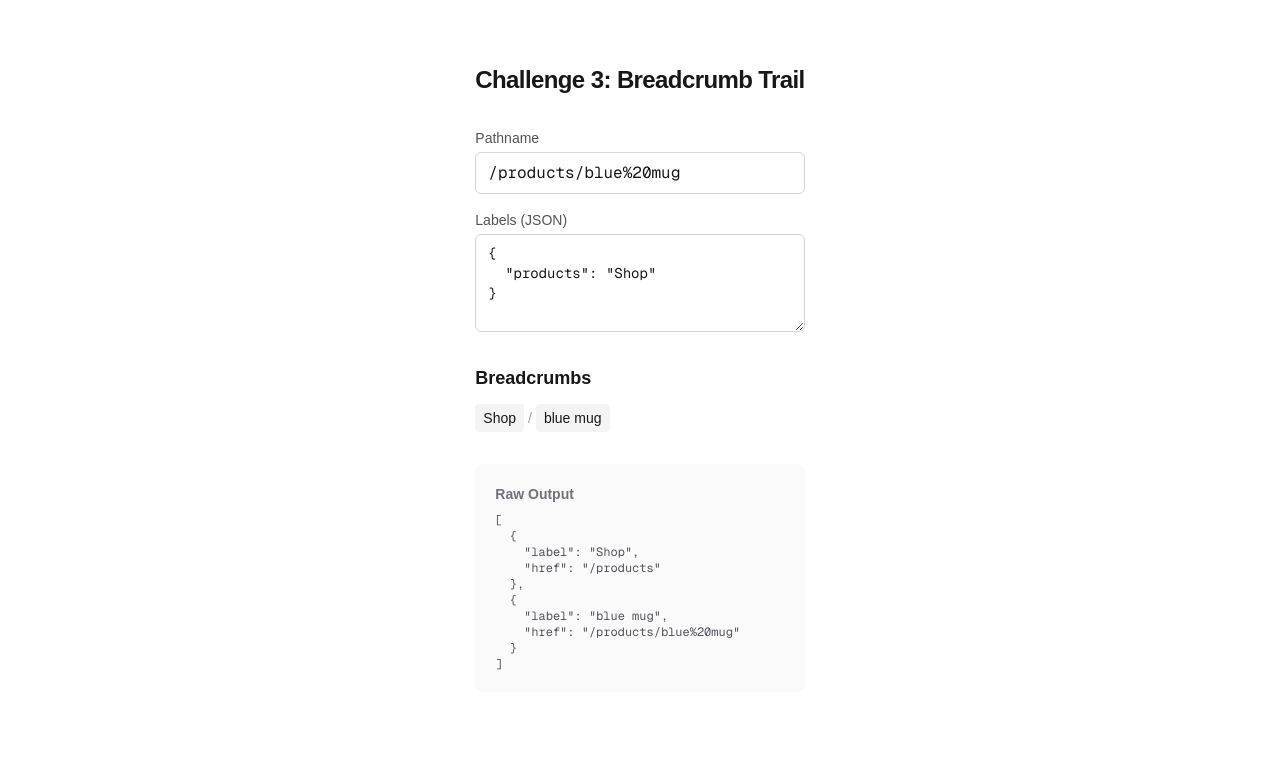
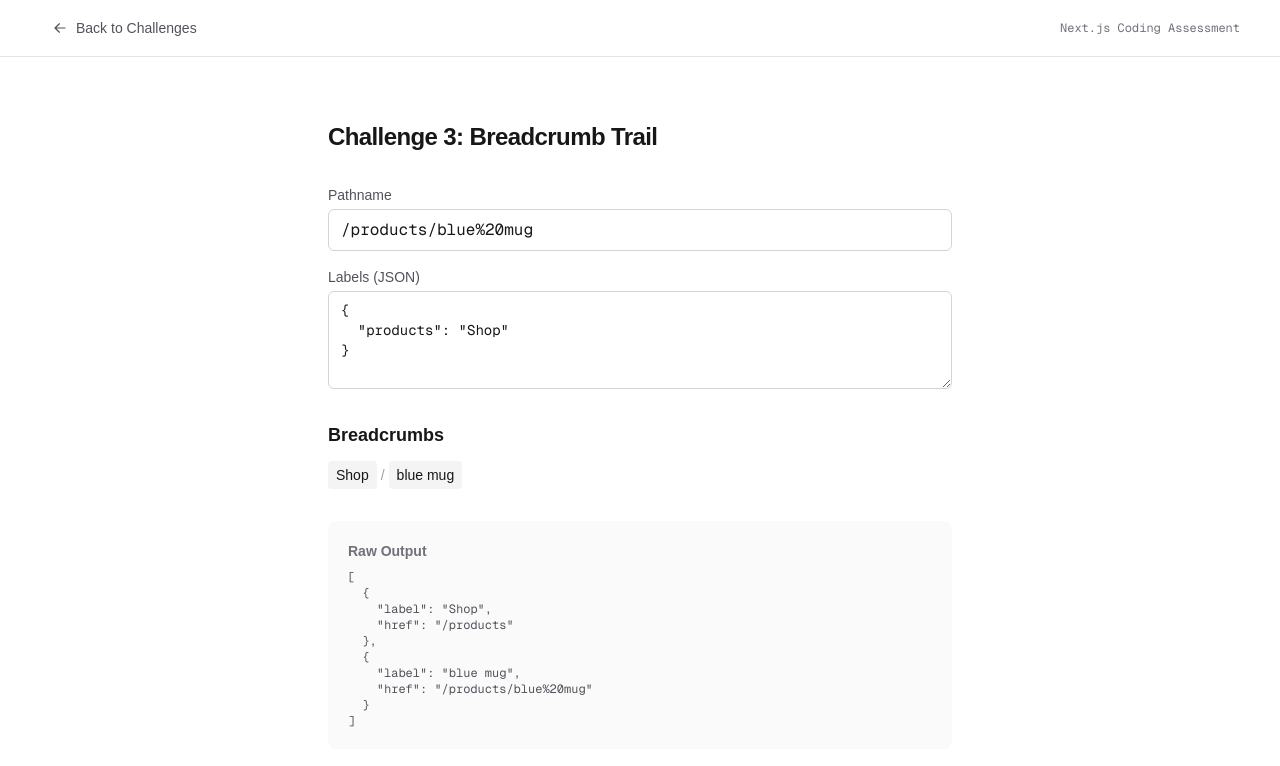
Before and after one commit to Rizqi30/nextjs-test-case, a Next.js app: page /challenges/3-breadcrumb in a window 1280 px wide. Shown: the top 766 px of the page. Built offline with nearby package versions, Linux system fonts and the light colour scheme.

Commit message:
feat(layout): add back to main menu

```diff
--- /dev/null
+++ b/app/challenges/layout.tsx
@@ -0,0 +1,46 @@
+import Link from "next/link";
+import React from "react";
+
+export default function ChallengesLayout({
+  children,
+}: {
+  children: React.ReactNode;
+}) {
+  return (
+    <div className="min-h-screen bg-background">
+      {/* Top Navbar Full Width (Edge-to-Edge) */}
+      <header className="sticky top-0 z-20 w-full border-b border-zinc-200 bg-white/80 backdrop-blur-md dark:border-zinc-800 dark:bg-black/80">
+        <div className="flex h-14 w-full items-center justify-between px-6 sm:px-10">
+          <Link
+            href="/"
+            className="group inline-flex items-center gap-2 rounded-lg px-3 py-1.5 text-sm font-medium text-zinc-600 transition-colors hover:bg-zinc-100 hover:text-zinc-950 dark:text-zinc-300 dark:hover:bg-zinc-900 dark:hover:text-white"
+          >
+            <svg
+              xmlns="http://www.w3.org/2000/svg"
+              viewBox="0 0 20 20"
+              fill="currentColor"
+              className="h-4 w-4 transition-transform group-hover:-translate-x-1"
+              aria-hidden="true"
+            >
+              <path
+                fillRule="evenodd"
+                d="M17 10a.75.75 0 0 1-.75.75H5.612l4.158 3.96a.75.75 0 1 1-1.04 1.08l-5.5-5.25a.75.75 0 0 1 0-1.08l5.5-5.25a.75.75 0 1 1 1.04 1.08L5.612 9.25H16.25A.75.75 0 0 1 17 10Z"
+                clipRule="evenodd"
+              />
+            </svg>
+            <span>Back to Challenges</span>
+          </Link>
+
+          <div className="flex items-center gap-2">
+            <span className="font-mono text-xs text-zinc-500 dark:text-zinc-400">
+              Next.js Coding Assessment
+            </span>
+          </div>
+        </div>
+      </header>
+
+      {/* Main Content */}
+      <div>{children}</div>
+    </div>
+  );
+}
```
